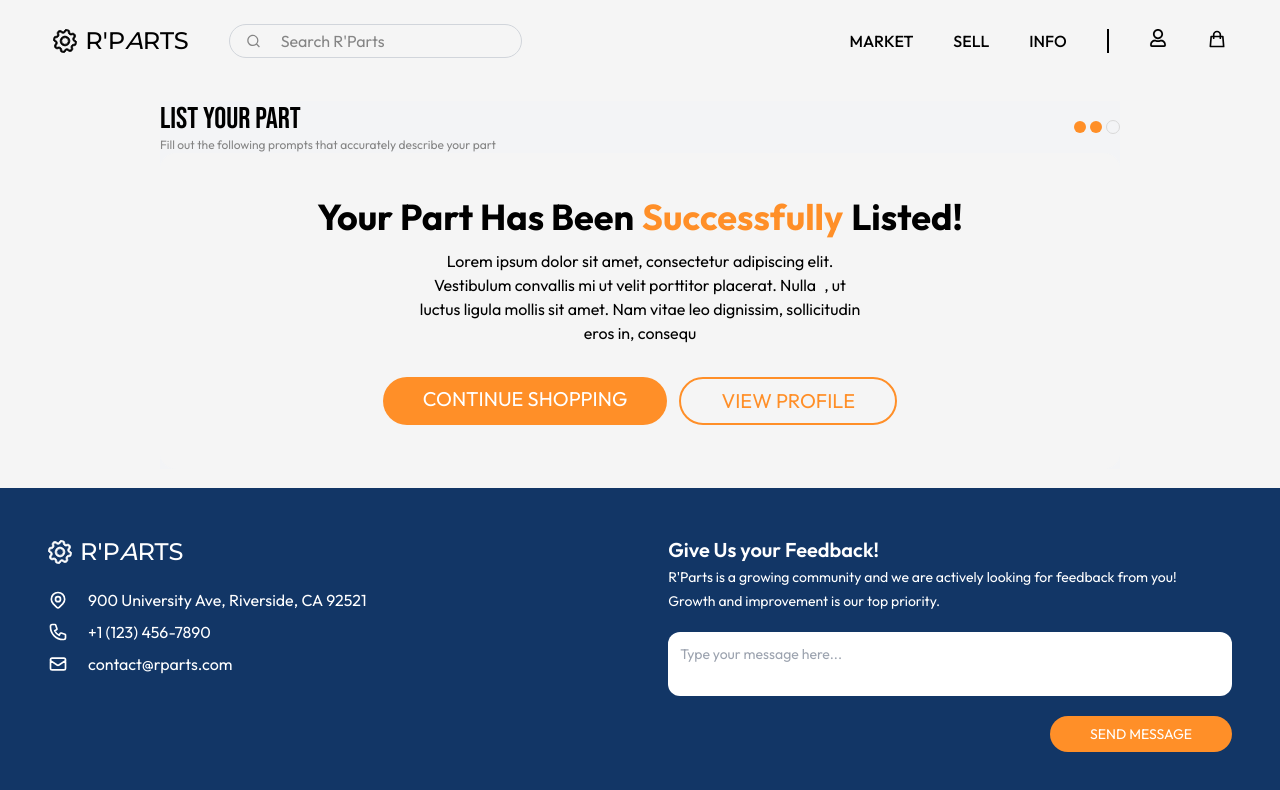
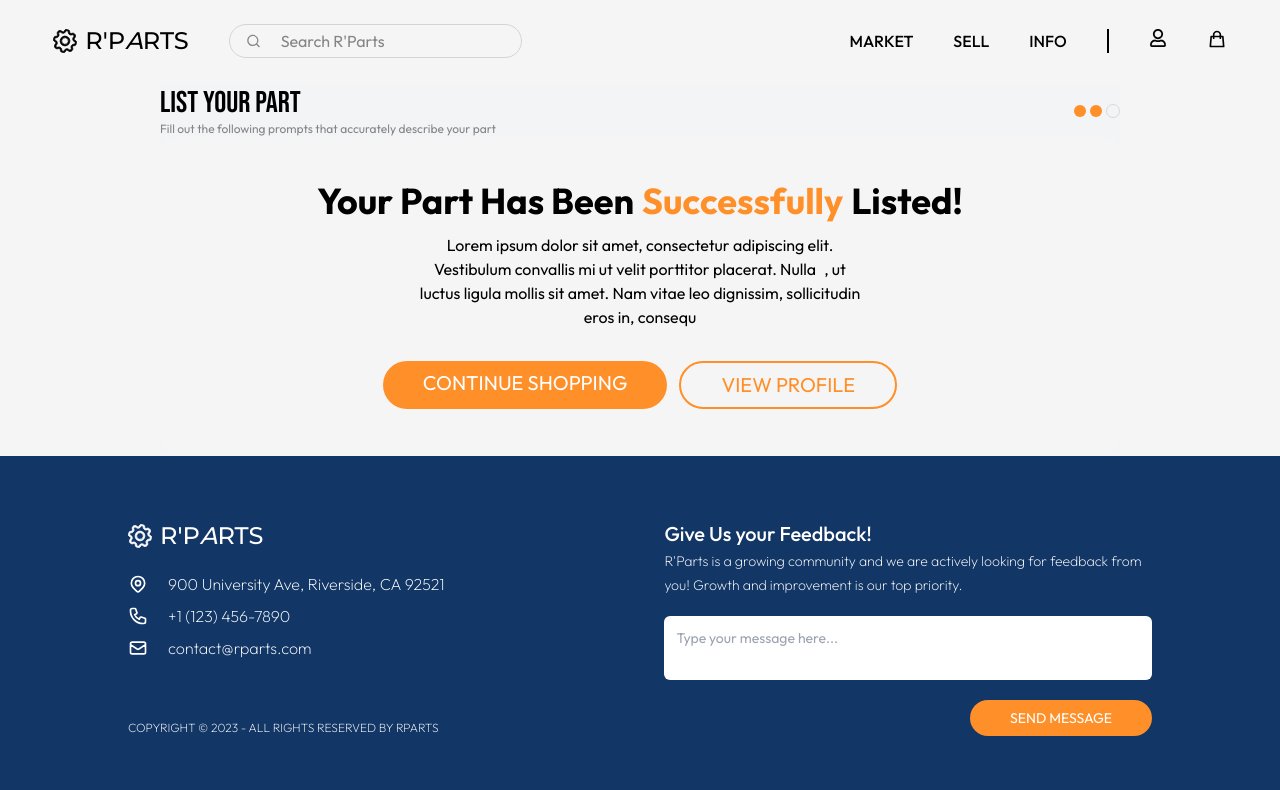
Before and after one commit to shahdivyank/r-parts, a Next.js app: page /sell in a window 1280 px wide. Shown: the top 790 px of the page. Built offline with nearby package versions, Linux system fonts and the light colour scheme.

Commit message:
cleaned footer

```diff
--- a/src/components/Footer.jsx
+++ b/src/components/Footer.jsx
@@ -20,7 +20,8 @@ const Footer = () => {
   };
 
   return (
-    <div className="bg-parts-blue text-white p-12 flex justify-evenly font-outfit w-full">
+    <div className="bg-parts-blue text-white py-[5%] font-outfit w-full flex justify-center">
+      <div className="flex justify-evenly w-[80%]">
         <div className="flex flex-col h-full w-11/12 justify-between">
           <div className="space-y-2">
             <p className="flex items-center text-2xl mb-5 font-montserrat font-medium">
@@ -28,34 +29,36 @@ const Footer = () => {
               <span>{" R'P"}</span>
               <span className="italic">A</span>RTS
             </p>
-          <div className="flex items-center gap-x-5">
+            <div className="flex items-center font-extralight gap-x-5">
               <HiOutlineLocationMarker className="text-xl stroke-2" />
               <p>900 University Ave, Riverside, CA 92521</p>
             </div>
-          <div className="flex items-center gap-x-5">
+            <div className="flex items-center gap-x-5 font-extralight">
               <HiOutlinePhone className="text-xl stroke-2" />
               <p>+1 (123) 456-7890</p>
             </div>
-          <div className="flex items-center gap-x-5">
+            <div className="flex items-center gap-x-5 font-extralight">
               <HiOutlineMail className="text-xl stroke-2" />
               <p>contact@rparts.com</p>
             </div>
           </div>
+          <div className="font-extralight text-xs">
+            COPYRIGHT © 2023 - ALL RIGHTS RESERVED BY RPARTS
           </div>
-      <div className="flex flex-col justify-between gap-y-5 w-10/12">
+        </div>
+        <div className="flex flex-col justify-between  gap-y-5 w-10/12">
           <div>
-          <p className="text-xl font-semibold">Give Us your Feedback!</p>
-          <span className="text-sm">
-            {" R'Parts"} is a growing community and we are actively looking for
-            feedback from you! <br />
-            <span>Growth and improvement is our top priority.</span>
+            <p className="text-xl font-medium">Give Us your Feedback!</p>
+            <span className="text-sm font-extralight">
+              {" R'Parts"} is a growing community and we are actively looking
+              for feedback from you! Growth and improvement is our top priority.
             </span>
           </div>
           <textarea
             type="textarea"
             value={message}
             placeholder="Type your message here..."
-          className="h-full rounded-xl text-black p-3 text-sm focus:outline-none resize-none"
+            className="h-full rounded-md text-black p-3 text-sm focus:outline-none resize-none"
             maxLength={200}
             onChange={(e) => setMessage(e.target.value)}
           />
@@ -70,6 +73,7 @@ const Footer = () => {
           </div>
         </div>
       </div>
+    </div>
   );
 };
 
```
Lines whose indentation alone changed are shown as unchanged.
